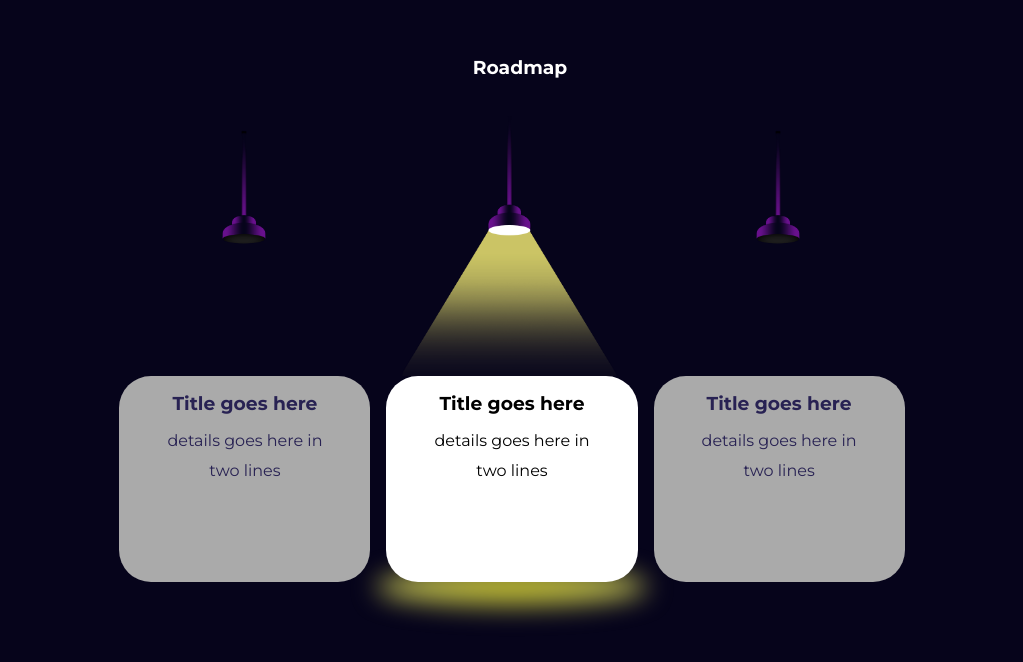
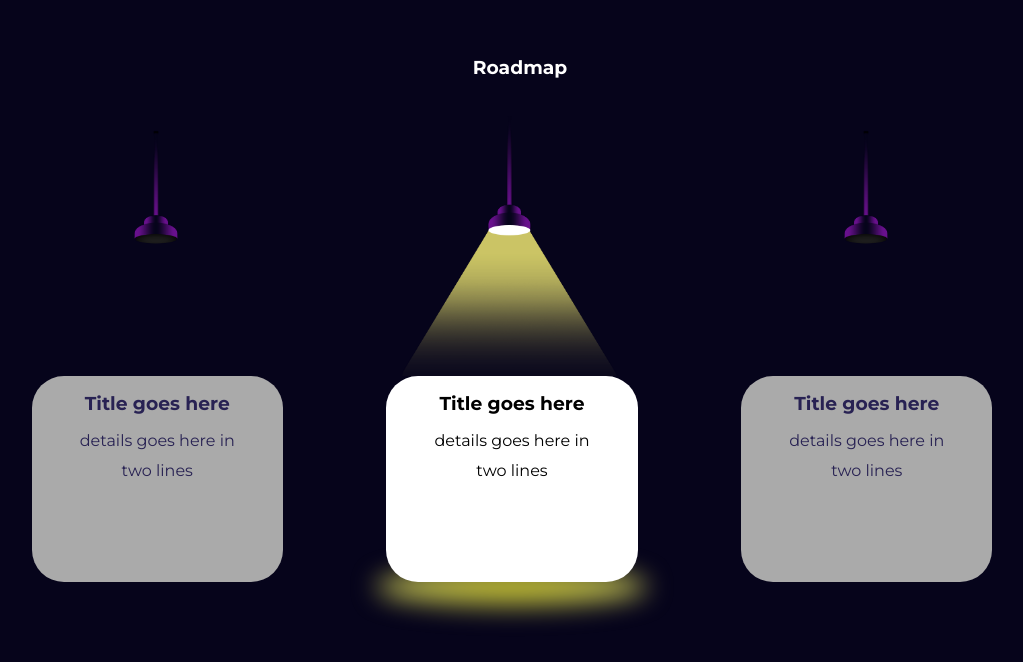
Before and after one commit to igaimerca/starving-model-website, a React (Vite) app: page / in a window 1280 px wide. Shown: the part 1490-2152 px from the top of the page, without its empty margins (120-1143 px from the left). Built offline with nearby package versions, Linux system fonts and the light colour scheme.

Commit message:
feat: roadmap spacing fixed

```diff
--- a/src/components/Roadmap/Roadmap.css
+++ b/src/components/Roadmap/Roadmap.css
@@ -1,5 +1,5 @@
 .roadmap {
-  width: 80%;
+  width: 90%;
   position: relative;
   margin: auto;
   padding: 1em 0;
@@ -12,7 +12,7 @@
 
 .roadmap .container {
   display: flex;
-    justify-content: center;
+  justify-content: space-evenly;
   flex-wrap: wrap;
   align-items: center;
 }
@@ -39,7 +39,7 @@
   text-align: center;
 }
 
-.active .content::after{
+.active .content::after {
   text-align: center;
   position: absolute;
   content: "";
--- a/src/components/Roadmap/Roadmap.jsx
+++ b/src/components/Roadmap/Roadmap.jsx
@@ -7,11 +7,10 @@ function Roadmap() {
     return (
         <div className="roadmap" id='roadmap'>
             <h3 className="title">Roadmap</h3>
-            <div className="roadmap-flex">
             <div className="container">
                 <div className={`map_holder ${active === "first" ? 'active' : ""}`} onMouseEnter={() => setActive('first')}>
                     <div className="triangle">
-                            <img src={`/images/${active === "first" ? 'torch_on.png': 'torch_off.png'}`} style={{ width: '220px', height: "260px"}} alt="" />
+                        <img src={`/images/${active === "first" ? 'torch_on.png' : 'torch_off.png'}`} style={{ width: '220px', height: "260px" }} alt="" />
                     </div>
                     <div className="content">
                         <h3>Title goes here</h3>
@@ -23,7 +22,7 @@ function Roadmap() {
                 </div>
                 <div className={`map_holder ${active === "second" ? 'active' : ""}`} onMouseEnter={() => setActive('second')}>
                     <div className="triangle">
-                        <img src={`/images/${active === "second" ? 'torch_on.png': 'torch_off.png'}`} style={{ width: '220px', height: "260px"}} alt="" />
+                        <img src={`/images/${active === "second" ? 'torch_on.png' : 'torch_off.png'}`} style={{ width: '220px', height: "260px" }} alt="" />
                     </div>
                     <div className="content">
                         <h3>Title goes here</h3>
@@ -35,7 +34,7 @@ function Roadmap() {
                 </div>
                 <div className={`map_holder ${active === "third" ? 'active' : ""}`} onMouseEnter={() => setActive('third')}>
                     <div className="triangle">
-                        <img src={`/images/${active === "third" ? 'torch_on.png': 'torch_off.png'}`} style={{ width: '220px', height: "260px"}} alt="" />
+                        <img src={`/images/${active === "third" ? 'torch_on.png' : 'torch_off.png'}`} style={{ width: '220px', height: "260px" }} alt="" />
                     </div>
                     <div className="content">
                         <h3>Title goes here</h3>
@@ -47,7 +46,6 @@ function Roadmap() {
                 </div>
             </div>
         </div>
-        </div>
     )
 }
 
```
Lines whose indentation alone changed are shown as unchanged.
